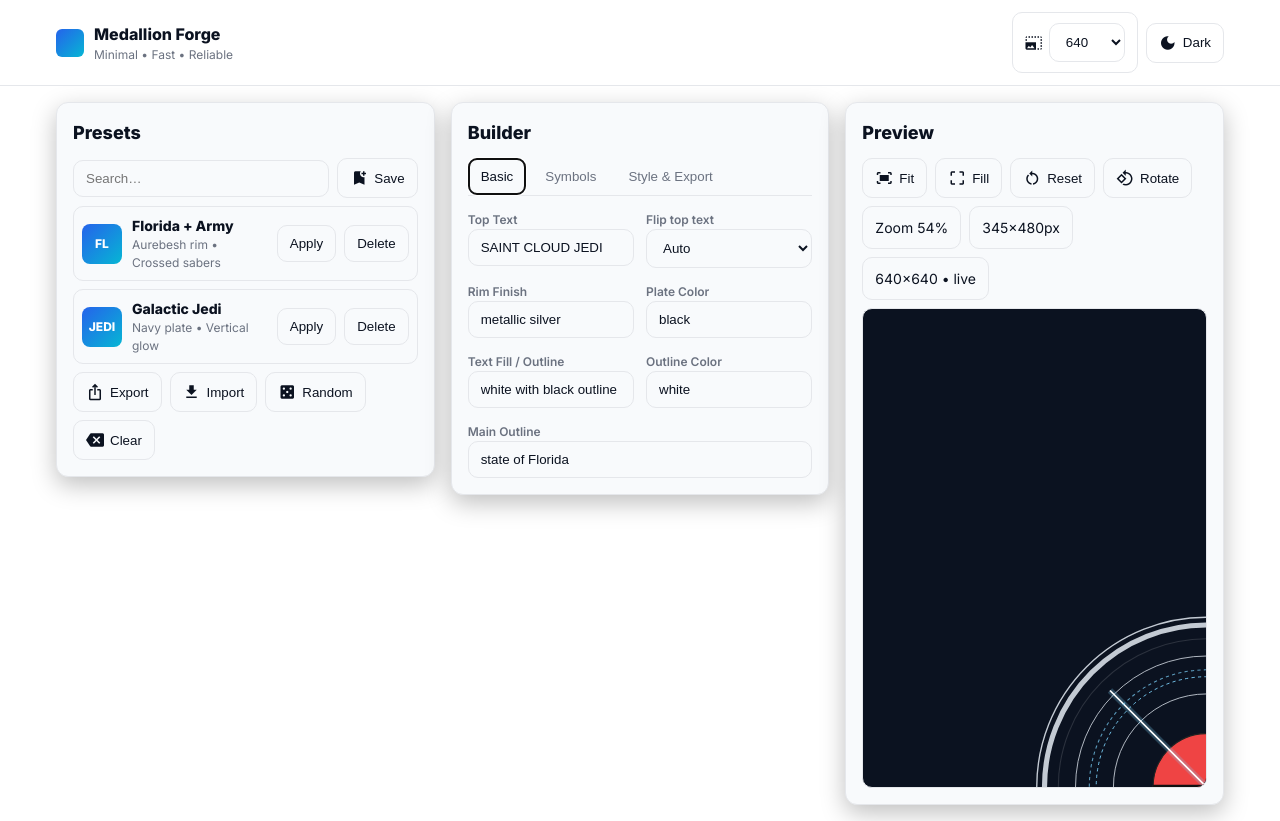
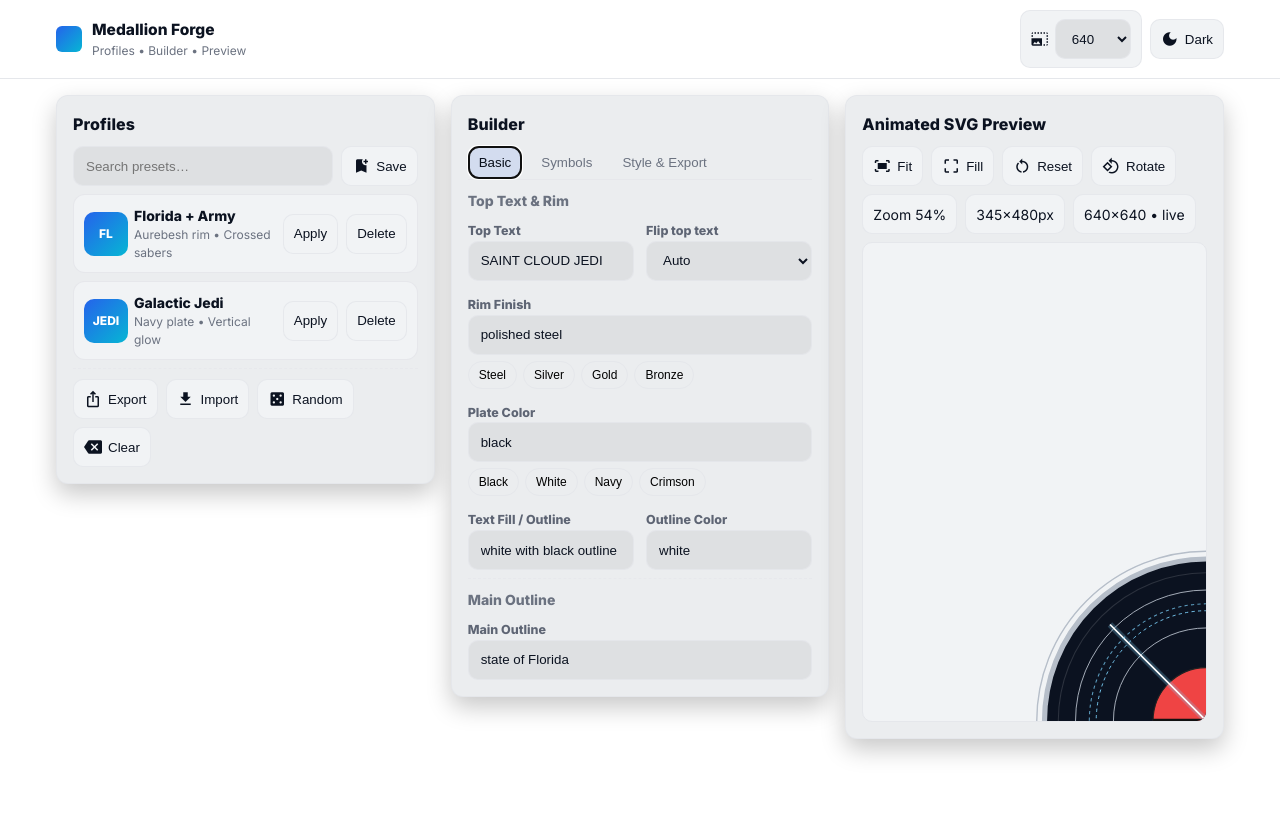
Before and after one commit to azmusgb/wjrahe.github.io, a plain HTML site: page Index.html in a window 1280 px wide. After the commit the page ends 800 px from the top, so only its background shows below. Drawn offline with Linux system fonts and the light colour scheme.

Commit message:
Update Index.html

```diff
--- a/Index.html
+++ b/Index.html
@@ -6,19 +6,20 @@
 <meta name="color-scheme" content="dark light" />
 <meta name="theme-color" content="#0d1117" media="(prefers-color-scheme: dark)">
 <meta name="theme-color" content="#ffffff" media="(prefers-color-scheme: light)">
-<title>Medallion Forge — Minimal</title>
+<title>Medallion Forge — Clean Minimal</title>
 
 <link href="https://fonts.googleapis.com/css2?family=Inter:wght@400;600;800&display=swap" rel="stylesheet" />
 <link href="https://fonts.googleapis.com/icon?family=Material+Icons&display=swap" rel="stylesheet" />
 
 <style>
-  /* ===== Tokens (neutral, professional) ===== */
+  /* ========== Tokens (balanced, subdued) ========== */
   :root{
     --bg: #0d1117; --panel:#111827; --ink:#e5e7eb; --muted:#9ca3af;
     --line:#1f2937; --accent:#60a5fa; --accent-2:#22d3ee;
     --ok:#22c55e; --bad:#ef4444;
-    --r:12px; --shadow:0 8px 24px rgba(0,0,0,.25); --tap:44px;
-    --sans: Inter, system-ui, Segoe UI, Roboto, Arial, sans-serif;
+    --r:12px; --tap:44px; --shadow:0 10px 24px rgba(0,0,0,.22);
+    --sans:Inter,system-ui,Segoe UI,Roboto,Arial,sans-serif;
+    --fs-0:12.5px; --fs-1:14px; --fs-2:16px;
   }
   @media (prefers-color-scheme: light){
     :root{
@@ -30,88 +31,93 @@
     --bg:#ffffff; --panel:#f8fafc; --ink:#0b1220; --muted:#6b7280; --line:#e5e7eb; --accent:#2563eb; --accent-2:#06b6d4;
   }
 
-  /* ===== Base ===== */
+  /* ========== Base ========== */
   *{box-sizing:border-box}
   html,body{height:100%}
-  body{
-    margin:0; font:14px/1.5 var(--sans); color:var(--ink); background:var(--bg);
-    -webkit-font-smoothing:antialiased; -moz-osx-font-smoothing:grayscale;
+  body{margin:0; font:14px/1.5 var(--sans); color:var(--ink); background:var(--bg); -webkit-font-smoothing:antialiased; -moz-osx-font-smoothing:grayscale}
+  .app{max-width:1200px; margin:0 auto; padding:16px}
+  .row{display:flex; gap:16px; align-items:stretch}
+  .col{flex:1 1 0; min-width:0}
+  @media (max-width:900px){ .row{flex-direction:column} .app{padding:12px} }
+
+  .card{
+    background: color-mix(in oklab, var(--panel) 96%, black 4%);
+    border:1px solid color-mix(in oklab, var(--line) 90%, transparent 10%);
+    border-radius:var(--r); box-shadow:var(--shadow); padding:16px; min-height:0;
   }
-  .app{max-width:1200px; margin:0 auto; padding:16px;}
-  .row{display:flex; gap:16px; align-items:stretch}
-  .col{flex:1 1 0}
-  .card{
-    background:var(--panel); border:1px solid var(--line); border-radius:var(--r); box-shadow:var(--shadow);
-    padding:16px; min-height:0;
-  }
-  h1{font-size:18px; margin:0 0 12px; font-weight:800}
-  h2{font-size:14px; margin:0 0 10px; font-weight:800; color:var(--muted)}
+  h1{font-size:var(--fs-2); margin:0 0 10px; font-weight:800; letter-spacing:.1px}
+  h2{font-size:var(--fs-1); margin:0 0 8px; font-weight:800; color:var(--muted)}
+  .section{margin-top:8px; padding-top:10px; border-top:1px dashed color-mix(in oklab, var(--line) 65%, transparent 35%)}
+
   .toolbar{display:flex; gap:8px; flex-wrap:wrap; align-items:center}
   .chip,.btn{
-    border:1px solid var(--line); background:transparent; color:var(--ink);
-    border-radius:10px; padding:10px 12px; display:inline-flex; align-items:center; gap:6px;
-    min-height:36px; cursor:pointer;
+    min-height:40px; padding:8px 10px; border-radius:10px;
+    border:1px solid color-mix(in oklab, var(--line) 90%, transparent 10%);
+    background: color-mix(in oklab, var(--panel) 98%, black 2%); color:var(--ink);
+    display:inline-flex; align-items:center; gap:6px; cursor:pointer;
   }
-  .btn.primary{background:linear-gradient(90deg,var(--accent),var(--accent-2)); border:none; color:#fff}
+  .btn.primary{
+    background:linear-gradient(90deg,var(--accent),var(--accent-2)); border:none; color:#fff;
+    box-shadow:0 6px 18px color-mix(in oklab, var(--accent) 25%, transparent);
+  }
   .chip:hover,.btn:hover{border-color:var(--accent)}
   .material-icons{font-size:18px}
 
-  /* ===== Layout ===== */
-  header{
-    position:sticky; top:0; z-index:50; background:var(--bg);
-    border-bottom:1px solid var(--line);
+  /* Header */
+  header{position:sticky; top:0; z-index:50; background:var(--bg); border-bottom:1px solid var(--line)}
+  .header-inner{max-width:1200px; margin:0 auto; padding:10px 16px; display:flex; gap:12px; align-items:center; justify-content:space-between}
+  .brand{display:flex; gap:10px; align-items:center}
+  .logo{width:26px; height:26px; border-radius:6px; background:linear-gradient(135deg,var(--accent),var(--accent-2))}
+  .brand strong{font-size:15.5px}
+
+  /* Forms */
+  .grid{display:grid; gap:12px; grid-template-columns:1fr 1fr}
+  @media (max-width:900px){ .grid{grid-template-columns:1fr} }
+  label{font-size:var(--fs-0); font-weight:700; color:color-mix(in oklab, var(--muted) 88%, var(--ink) 12%)}
+  input,select,textarea{
+    width:100%; min-height:40px; padding:10px 12px; border-radius:10px;
+    border:1px solid color-mix(in oklab, var(--line) 92%, transparent 8%);
+    background:color-mix(in oklab, var(--panel) 92%, black 8%); color:var(--ink); outline:none;
   }
-  .header-inner{
-    max-width:1200px; margin:0 auto; padding:12px 16px; display:flex; gap:12px; align-items:center; justify-content:space-between;
+  input:focus,select:focus,textarea:focus{
+    border-color: color-mix(in oklab, var(--accent) 65%, var(--line) 35%);
+    box-shadow: 0 0 0 3px color-mix(in oklab, var(--accent) 22%, transparent);
   }
-  .brand{display:flex; gap:10px; align-items:center}
-  .logo{width:28px;height:28px;border-radius:6px;background:linear-gradient(135deg,var(--accent),var(--accent-2));}
-  .brand strong{font-size:16px}
-
-  /* ===== Forms ===== */
-  .grid{display:grid; gap:12px; grid-template-columns:1fr 1fr}
-  @media (max-width:900px){ .row{flex-direction:column} .grid{grid-template-columns:1fr} }
-  label{font-size:12px; font-weight:600; color:var(--muted)}
-  input,select,textarea{
-    width:100%; padding:10px 12px; border:1px solid var(--line); border-radius:10px;
-    background:#0000; color:var(--ink); outline:none; min-height:36px;
-  }
-  input:focus,select:focus,textarea:focus{border-color:var(--accent)}
   textarea{resize:vertical}
 
-  /* ===== Tabs ===== */
-  .tabs{display:flex; gap:6px; border-bottom:1px solid var(--line); margin-bottom:12px}
-  .tab{padding:10px 12px; border-radius:8px; border:1px solid transparent; background:transparent; color:var(--muted); cursor:pointer}
-  .tab[aria-selected="true"]{border-color:var(--accent); color:var(--ink)}
+  /* Quick swatches */
+  .swatch-row{display:flex; gap:6px; flex-wrap:wrap; margin-top:6px}
+  .swatch{padding:6px 10px; border-radius:999px; border:1px solid var(--line); font-size:12px; cursor:pointer; background:transparent}
+  .swatch[aria-pressed="true"]{border-color:var(--accent); background:color-mix(in oklab, var(--accent) 16%, transparent)}
+
+  /* Tabs */
+  .tabs{display:flex; gap:8px; border-bottom:1px solid color-mix(in oklab, var(--line) 85%, transparent 15%); margin-bottom:10px}
+  .tab{padding:8px 10px; border-radius:10px; color:var(--muted); border:1px solid transparent; background:transparent; cursor:pointer}
+  .tab[aria-selected="true"]{color:color-mix(in oklab, var(--ink) 92%, black 8%); border-color:color-mix(in oklab, var(--accent) 60%, var(--line) 40%); background:color-mix(in oklab, var(--accent) 12%, transparent)}
   .tabpanel[hidden]{display:none}
 
-  /* ===== Preview ===== */
-  .stage{position:relative; height:60svh; min-height:360px; border:1px solid var(--line); border-radius:10px; overflow:hidden; background:#0b1220}
+  /* Preview */
+  .stage{position:relative; height:60svh; min-height:380px; border:1px solid var(--line); border-radius:10px; overflow:hidden; background:color-mix(in oklab, var(--panel) 98%, black 2%); -webkit-tap-highlight-color:transparent}
   .stage.light{background:#ffffff}
   #inner{position:absolute; top:50%; left:50%; transform-origin:0 0}
   .hud{display:flex; gap:8px; flex-wrap:wrap; margin-bottom:8px}
+  .hud .chip{background:color-mix(in oklab, var(--panel) 98%, black 2%)}
 
-  /* ===== Profiles ===== */
+  /* Profiles */
   .profiles{display:grid; gap:8px}
-  .profile{
-    display:grid; grid-template-columns:40px 1fr auto; gap:10px; align-items:center; padding:8px; border:1px solid var(--line); border-radius:10px; cursor:pointer;
-  }
+  .profile{display:grid; grid-template-columns:40px 1fr auto; gap:10px; align-items:center; padding:10px; border:1px solid color-mix(in oklab, var(--line) 92%, transparent 8%); border-radius:12px; background:color-mix(in oklab, var(--panel) 98%, black 2%); cursor:pointer}
   .profile:hover{border-color:var(--accent)}
-  .thumb{width:40px;height:40px;border-radius:8px;background:linear-gradient(135deg,var(--accent),var(--accent-2)); display:grid; place-items:center; color:#fff; font-weight:800; font-size:12px}
+  .thumb{width:44px;height:44px;border-radius:10px;background:linear-gradient(135deg,var(--accent),var(--accent-2));display:grid;place-items:center;color:#fff;font-weight:800;font-size:12px}
 
-  /* ===== Dialog & Toast ===== */
+  /* Dialog + Toast */
   dialog{border:1px solid var(--line); border-radius:12px; padding:0; background:var(--panel); color:var(--ink); width:min(640px,92vw)}
   dialog::backdrop{background:rgba(0,0,0,.45)}
   .modal-head,.modal-actions{padding:12px 14px; border-bottom:1px solid var(--line)}
   .modal-actions{border-top:1px solid var(--line); border-bottom:none; display:flex; gap:8px; justify-content:flex-end}
   .modal-body{padding:12px 14px}
-
-  .toast{position:fixed; right:16px; bottom:16px; background:var(--panel); border:1px solid var(--line); border-left:4px solid var(--ok);
-         padding:10px 12px; border-radius:10px; box-shadow:var(--shadow); opacity:0; transform:translateY(12px); transition:.2s}
+  .toast{position:fixed; right:16px; bottom:16px; background:var(--panel); border:1px solid var(--line); border-left:4px solid var(--ok); padding:10px 12px; border-radius:12px; box-shadow:var(--shadow); opacity:0; transform:translateY(14px); transition:.18s}
   .toast.show{opacity:1; transform:none}
   .toast.error{border-left-color:var(--bad)}
-
-  /* Accessibility helpers */
   .sr{position:absolute;left:-9999px;top:auto;width:1px;height:1px;overflow:hidden}
 </style>
 </head>
@@ -122,7 +128,7 @@
       <div class="logo" aria-hidden="true"></div>
       <div>
         <strong>Medallion Forge</strong>
-        <div style="font-size:12px;color:var(--muted)">Minimal • Fast • Reliable</div>
+        <div style="font-size:12px;color:var(--muted)">Profiles • Builder • Preview</div>
       </div>
     </div>
     <div class="toolbar" role="group" aria-label="Global">
@@ -144,13 +150,13 @@
     <!-- Presets -->
     <div class="col">
       <div class="card">
-        <h1>Presets</h1>
+        <h1>Profiles</h1>
         <div class="toolbar" style="margin-bottom:8px">
-          <input id="profileSearch" placeholder="Search…" aria-label="Search presets" style="flex:1;min-width:0">
+          <input id="profileSearch" placeholder="Search presets…" aria-label="Search presets" style="flex:1;min-width:0">
           <button id="addPresetBtn" class="chip" type="button" title="Save current"><span class="material-icons">bookmark_add</span>Save</button>
         </div>
         <div id="profiles" class="profiles"></div>
-        <div class="toolbar" style="margin-top:8px">
+        <div class="toolbar section">
           <button id="exportJsonBtn" class="chip" type="button"><span class="material-icons">ios_share</span>Export</button>
           <button id="importJsonBtn" class="chip" type="button"><span class="material-icons">download</span>Import</button>
           <button id="randBtn" class="chip" type="button"><span class="material-icons">casino</span>Random</button>
@@ -170,6 +176,7 @@
         </div>
 
         <div id="panel-basic" class="tabpanel" role="tabpanel">
+          <h2>Top Text & Rim</h2>
           <div class="grid">
             <div>
               <label for="text_top">Top Text</label>
@@ -183,13 +190,25 @@
                 <option value="flipped">Flipped</option>
               </select>
             </div>
-            <div>
+            <div style="grid-column:1/-1">
               <label for="rim_finish">Rim Finish</label>
-              <input id="rim_finish" placeholder="metallic silver">
+              <input id="rim_finish" placeholder="polished steel">
+              <div class="swatch-row" id="rim_swatches" role="group" aria-label="Rim presets">
+                <button class="swatch" data-val="polished steel">Steel</button>
+                <button class="swatch" data-val="brushed silver">Silver</button>
+                <button class="swatch" data-val="gold">Gold</button>
+                <button class="swatch" data-val="bronze">Bronze</button>
+              </div>
             </div>
-            <div>
+            <div style="grid-column:1/-1">
               <label for="plate_color">Plate Color</label>
               <input id="plate_color" placeholder="black">
+              <div class="swatch-row" id="plate_swatches" role="group" aria-label="Plate presets">
+                <button class="swatch" data-val="black">Black</button>
+                <button class="swatch" data-val="white">White</button>
+                <button class="swatch" data-val="navy">Navy</button>
+                <button class="swatch" data-val="crimson">Crimson</button>
+              </div>
             </div>
             <div>
               <label for="text_colors">Text Fill / Outline</label>
@@ -199,6 +218,10 @@
               <label for="outline_color">Outline Color</label>
               <input id="outline_color" placeholder="white">
             </div>
+          </div>
+
+          <h2 class="section">Main Outline</h2>
+          <div class="grid">
             <div style="grid-column:1/-1">
               <label for="state_shape">Main Outline</label>
               <input id="state_shape" placeholder="state of Florida">
@@ -207,6 +230,7 @@
         </div>
 
         <div id="panel-symbols" class="tabpanel" role="tabpanel" hidden>
+          <h2>Symbols</h2>
           <div class="grid">
             <div>
               <label for="main_symbol">Main Symbol</label>
@@ -236,6 +260,7 @@
         </div>
 
         <div id="panel-style" class="tabpanel" role="tabpanel" hidden>
+          <h2>Style & Export</h2>
           <div class="grid">
             <div>
               <label for="style_keywords">Style Keywords</label>
@@ -246,13 +271,13 @@
               <textarea id="out" spellcheck="false" placeholder="Generated prompt appears here…" style="min-height:160px"></textarea>
             </div>
           </div>
-          <div class="toolbar" style="margin-top:8px">
+          <div class="toolbar section">
             <button id="gen" class="btn primary" type="button"><span class="material-icons">bolt</span>Generate</button>
             <button id="copyBtn" class="btn" type="button"><span class="material-icons">content_copy</span>Copy Text</button>
             <button id="downloadBtn" class="btn" type="button"><span class="material-icons">save</span>Download TXT</button>
             <button id="copySvgBtn" class="btn" type="button"><span class="material-icons">content_paste</span>Copy SVG</button>
             <button id="downloadSvgBtn" class="btn" type="button"><span class="material-icons">image</span>Download SVG</button>
-            <button id="downloadPngBtn" class="btn" type="button"><span class="material-icons">photo</span>Download PNG</button>
+            <button id="downloadPngBtn" class="btn" type="button"><span class="material-icons">photo</span>Save PNG</button>
           </div>
         </div>
       </div>
@@ -261,7 +286,7 @@
     <!-- Preview -->
     <div class="col">
       <div class="card">
-        <h1>Preview</h1>
+        <h1>Animated SVG Preview</h1>
         <div class="hud">
           <button class="chip" id="fit" type="button"><span class="material-icons">fit_screen</span>Fit</button>
           <button class="chip" id="fillView" type="button"><span class="material-icons">crop_free</span>Fill</button>
@@ -294,16 +319,15 @@
 <div id="live" class="sr" aria-live="polite">Ready.</div>
 
 <script>
-/* ============ Minimal, reliable implementation ============ */
+/* ===== Single-file, drop-in script (clean & reliable) ===== */
 (() => {
   const $=s=>document.querySelector(s);
   const $$=s=>Array.from(document.querySelectorAll(s));
   const byId=id=>document.getElementById(id);
   const NS='http://www.w3.org/2000/svg';
   const clamp=(v,a,b)=>Math.max(a,Math.min(b,v));
-  const LS_FORM='medallion:min:form', LS_PRESETS='medallion:min:presets', LS_THEME='medallion:min:themeLight';
+  const LS_FORM='medallion:clean:form', LS_PRESETS='medallion:clean:presets', LS_THEME='medallion:clean:theme';
   const safeLS={get:k=>{try{return localStorage.getItem(k)}catch{return null}}, set:(k,v)=>{try{localStorage.setItem(k,v)}catch{}}, del:k=>{try{localStorage.removeItem(k)}catch{}}};
-
   const toast=(msg,err=false)=>{ const t=byId('toast'); t.textContent=msg; t.className='toast'+(err?' error':'')+' show'; byId('live').textContent=msg; setTimeout(()=>t.classList.remove('show'),1600); };
 
   /* Theme */
@@ -324,20 +348,11 @@
   /* Form state */
   const FIELDS=["text_top","rim_finish","plate_color","text_colors","state_shape","outline_color","main_symbol","symbol_color","badge_elements","secondary_symbol","aurebesh_style","sabers_desc","style_keywords","flip_arc"];
   const defaultForm=()=>({
-    text_top:"SAINT CLOUD JEDI",
-    rim_finish:"metallic silver",
-    plate_color:"black",
-    text_colors:"white with black outline",
-    state_shape:"state of Florida",
-    outline_color:"white",
-    main_symbol:"Death Star",
-    symbol_color:"red with etched lines",
-    badge_elements:"concentric rings",
-    secondary_symbol:"Army star emblem",
-    aurebesh_style:"glowing Aurebesh along rim",
-    sabers_desc:"two crossed sabers glow",
-    style_keywords:"cinematic, heraldic, symmetrical",
-    flip_arc:"auto"
+    text_top:"SAINT CLOUD JEDI", rim_finish:"polished steel", plate_color:"black",
+    text_colors:"white with black outline", state_shape:"state of Florida", outline_color:"white",
+    main_symbol:"Death Star", symbol_color:"red with etched lines", badge_elements:"concentric rings",
+    secondary_symbol:"Army star emblem", aurebesh_style:"glowing Aurebesh along rim",
+    sabers_desc:"two crossed sabers glow", style_keywords:"cinematic, heraldic, symmetrical", flip_arc:"auto"
   });
   let form = (()=>{ const s=safeLS.get(LS_FORM); if(!s) return defaultForm(); try{const v=JSON.parse(s); return {...defaultForm(),...v}}catch{return defaultForm()} })();
   const readForm=()=>{ const v={}; FIELDS.forEach(id=>v[id]=(byId(id)?.value||'').trim()); return v; };
@@ -426,7 +441,22 @@
   },{passive:false});
   stage.addEventListener('dblclick',fit);
 
-  /* SVG builder (simple, readable) */
+  /* Quick swatches */
+  function bindSwatches(containerId, inputId){
+    const host = byId(containerId); const input = byId(inputId);
+    if(!host || !input) return;
+    host.addEventListener('click', (e)=>{
+      const b=e.target.closest('.swatch'); if(!b) return;
+      host.querySelectorAll('.swatch').forEach(x=>x.setAttribute('aria-pressed','false'));
+      b.setAttribute('aria-pressed','true');
+      input.value = b.dataset.val || '';
+      generate();
+    });
+  }
+  bindSwatches('rim_swatches','rim_finish');
+  bindSwatches('plate_swatches','plate_color');
+
+  /* SVG builder */
   function colorPick(key, table, fallback){ key=(key||'').toLowerCase(); for(const [k,v] of table){ if(k && key.includes(k)) return v; } return fallback; }
   function MFactory(root){ return (name, attrs={}, parent)=>{ const el=document.createElementNS(NS,name); for(const [k,v] of Object.entries(attrs)){ if(v==null) continue; if(k==='href'){ el.setAttributeNS('http://www.w3.org/1999/xlink','xlink:href',String(v)); el.setAttribute('href',String(v)); } else el.setAttribute(k,String(v)); } (parent||root).appendChild(el); return el; }; }
 
@@ -436,7 +466,7 @@
     svg.setAttribute('viewBox',`0 0 ${D} ${D}`); svg.setAttribute('width',D); svg.setAttribute('height',D);
     const M=MFactory(svg);
     const plate = colorPick(v.plate_color,[['black','#0b1220'],['navy','#0a1e3a'],['crimson','#5b1116'],['gray','#2b2f36'],['white','#f7fafc']], '#0b1220');
-    const rim   = colorPick(v.rim_finish,[['gold','#e9c152'],['silver','#c3cad3'],['steel','#b6bec9'],['bronze','#b6874a']], '#a9b7c7');
+    const rim   = colorPick(v.rim_finish,[['gold','#e9c152'],['silver','#c3cad3'],['steel','#b6bec9'],['bronze','#b6874a'],['polished','#c3cad3']], '#a9b7c7');
     const tfill = colorPick(v.text_colors,[['white','#fff'],['gold','#e9c152'],['silver','#c3cad3'],['cyan','#7dd3fc'],['red','#ef4444'],['black','#000']], '#fff');
     const sym   = colorPick(v.symbol_color,[['red','#ef4444'],['silver','#c3cad3'],['gold','#e9c152'],['white','#fff'],['blue','#3b82f6'],['cyan','#7dd3fc']], '#7dd3fc');
     const oline = colorPick(v.outline_color,[['white','#ffffff'],['gold','#e9c152'],['silver','#c3cad3'],['red','#ef4444'],['blue','#3b82f6']], '#ffffff');
@@ -583,7 +613,7 @@
   byId('randBtn').addEventListener('click',()=>{
     const pick=a=>a[Math.floor(Math.random()*a.length)];
     const v={...form};
-    v.rim_finish=pick(['metallic silver','brushed silver','gold','bronze']);
+    v.rim_finish=pick(['polished steel','brushed silver','gold','bronze']);
     v.plate_color=pick(['black','navy','crimson','gray','white']);
     v.text_colors=pick(['white with black outline','gold','silver','cyan','red']);
     v.main_symbol=pick(['Death Star','Jedi crest']);
@@ -597,7 +627,7 @@
   const debounced=(fn,ms=120)=>{ let t; return (...a)=>{ clearTimeout(t); t=setTimeout(()=>fn(...a),ms);} };
   FIELDS.forEach(id=>{ const el=byId(id); if(!el) return; ['input','change'].forEach(ev=>el.addEventListener(ev,debounced(()=>generate(),80))); });
 
-  /* Keyboard shortcuts */
+  /* Shortcuts */
   addEventListener('keydown',e=>{
     if((e.ctrlKey||e.metaKey)&&e.key==='Enter'){ e.preventDefault(); generate(); }
     if((e.ctrlKey||e.metaKey)&&e.key.toLowerCase()==='c' && document.activeElement.id==='out'){ e.preventDefault(); navigator.clipboard?.writeText(byId('out').value||'').then(()=>toast('Copied')); }
```
